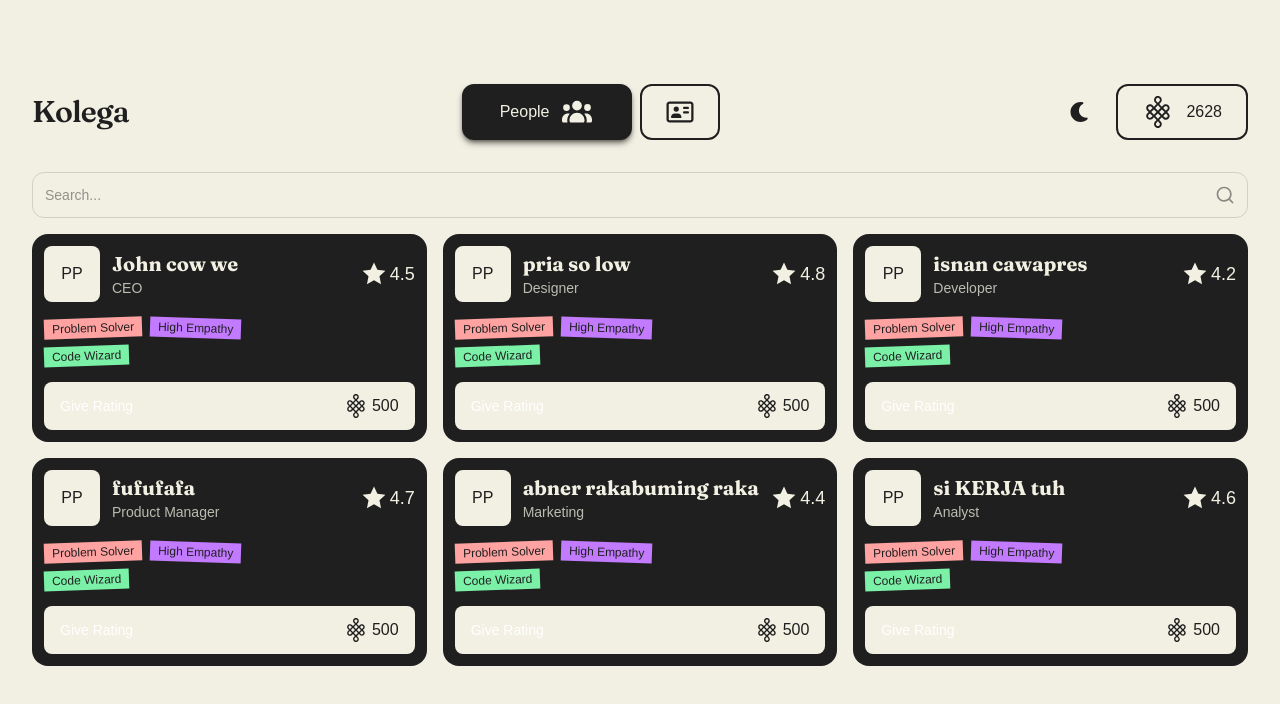
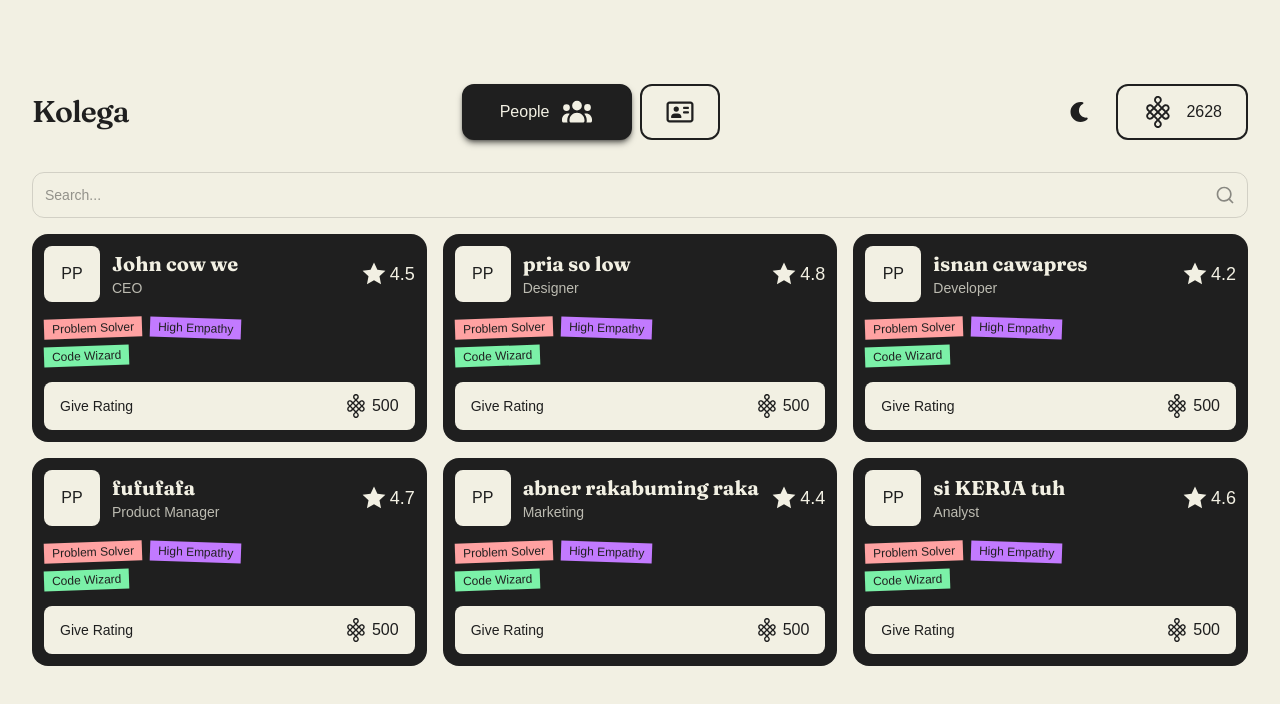
Before and after one commit to abcdavk/kolega-hub, a Next.js app: page / in a window 1280 px wide. Shown: the top 704 px of the page. Built offline with nearby package versions, Linux system fonts and the light colour scheme; a web font is replaced by a local one.

Commit message:
add: change font color

```diff
--- a/src/components/people/personCard.tsx
+++ b/src/components/people/personCard.tsx
@@ -60,7 +60,7 @@ export default function PersonCard({ name, position, score }: PersonCardProps) {
         type="button"
         onClick={() => setIsReviewFormOpen(true)}
         className="mt-auto w-full h-12 flex rounded-lg bg-paper dark:bg-coal items-center px-4 text-md hover:scale-102 hover:translate-y-1 transition-transform duration-300 ease-out cursor-pointer group overflow-clip">
-        <p className="text-white font-medium text-sm">Give Rating</p>
+        <p className="text-coal dark:text-paper font-medium text-sm">Give Rating</p>
         <div className="ml-auto flex items-center gap-1">
           <div className="flex flex-col gap-4 translate-y-15 group-hover:-translate-y-25 transition-transform duration-1000 ease-out">
             <IconKarma className="block h-6 w-6 bg-coal dark:bg-paper" />
```
